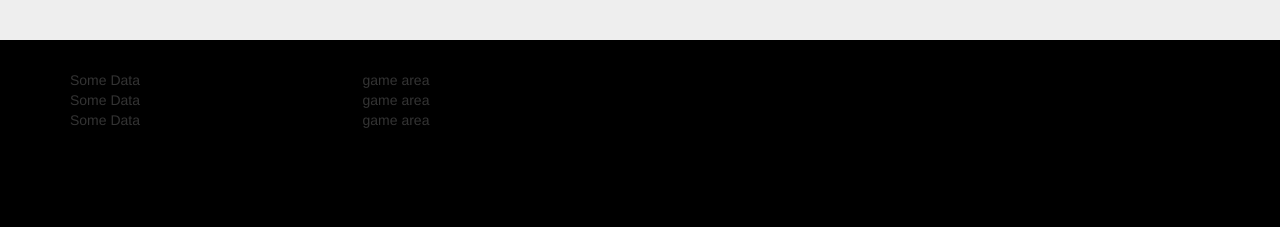
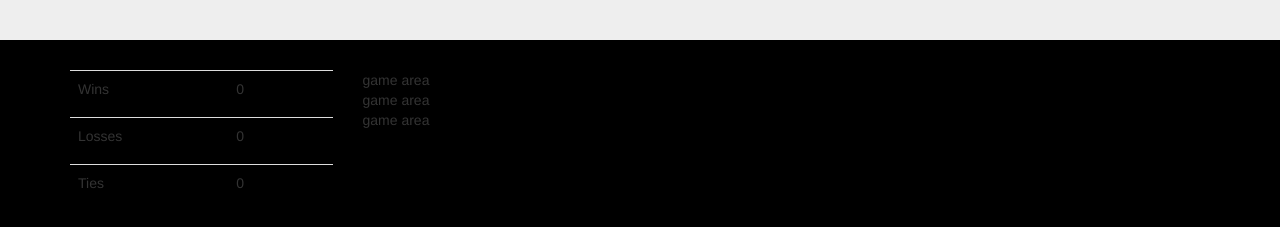
Before and after one commit to rcintron1/Hangman-game, a plain HTML site: page index.html in a window 1280 px wide. Shown: the part 155-382 px from the top of the page. Drawn offline with nearby package versions, Linux system fonts and the light colour scheme.

Commit message:
styling site

```diff
--- a/index.html
+++ b/index.html
@@ -12,12 +12,20 @@
       <h1 >Hangman 2k17</h1>
     </div>
     <div class="container">
+      <div class="row">
+        <!-- spaceholder for some image on left side -->
+      </div>
+
       <div class="row" >
         <div class="col-xs-12 col-sm-4 col-md-3" >
-          <span>Some Data</span><br>
-          <span>Some Data</span><br>
-          <span>Some Data</span><br>
+          <table class="table">
+            <tr><td><p>Wins</p></td><td><span id=wins>0</span><td></tr>
+            <tr><td><p>Losses</p></td><td><span id=losses>0</span><td></tr>
+            <tr><td><p>Ties</p></td><td><span id=ties>0</span><td></tr>
+          </table>
+
         </div>
+
         <div class="col-xs-12 col-sm-8 col-md-9" >
           <span>game area</span><br>
           <span>game area</span><br>
```
